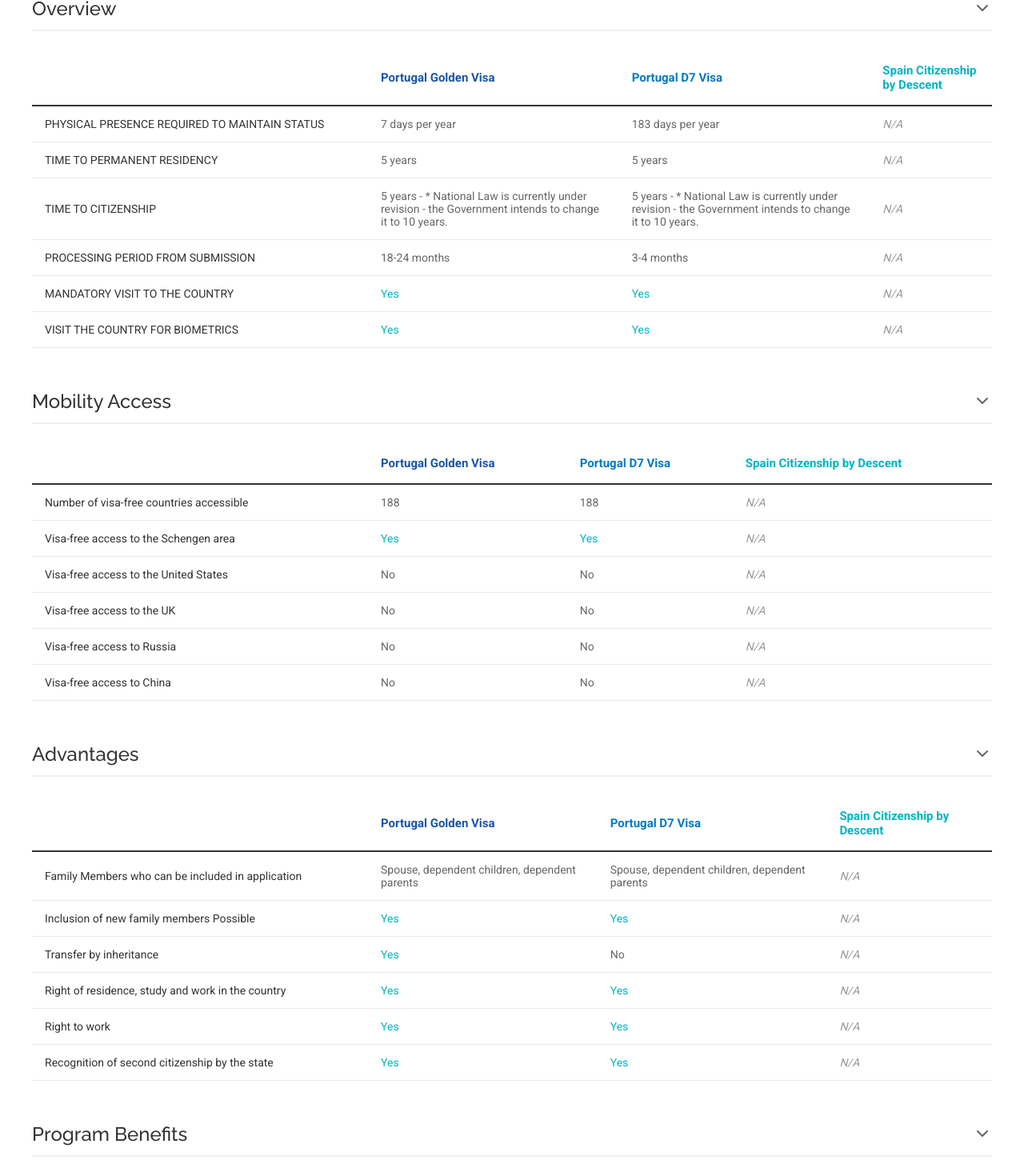
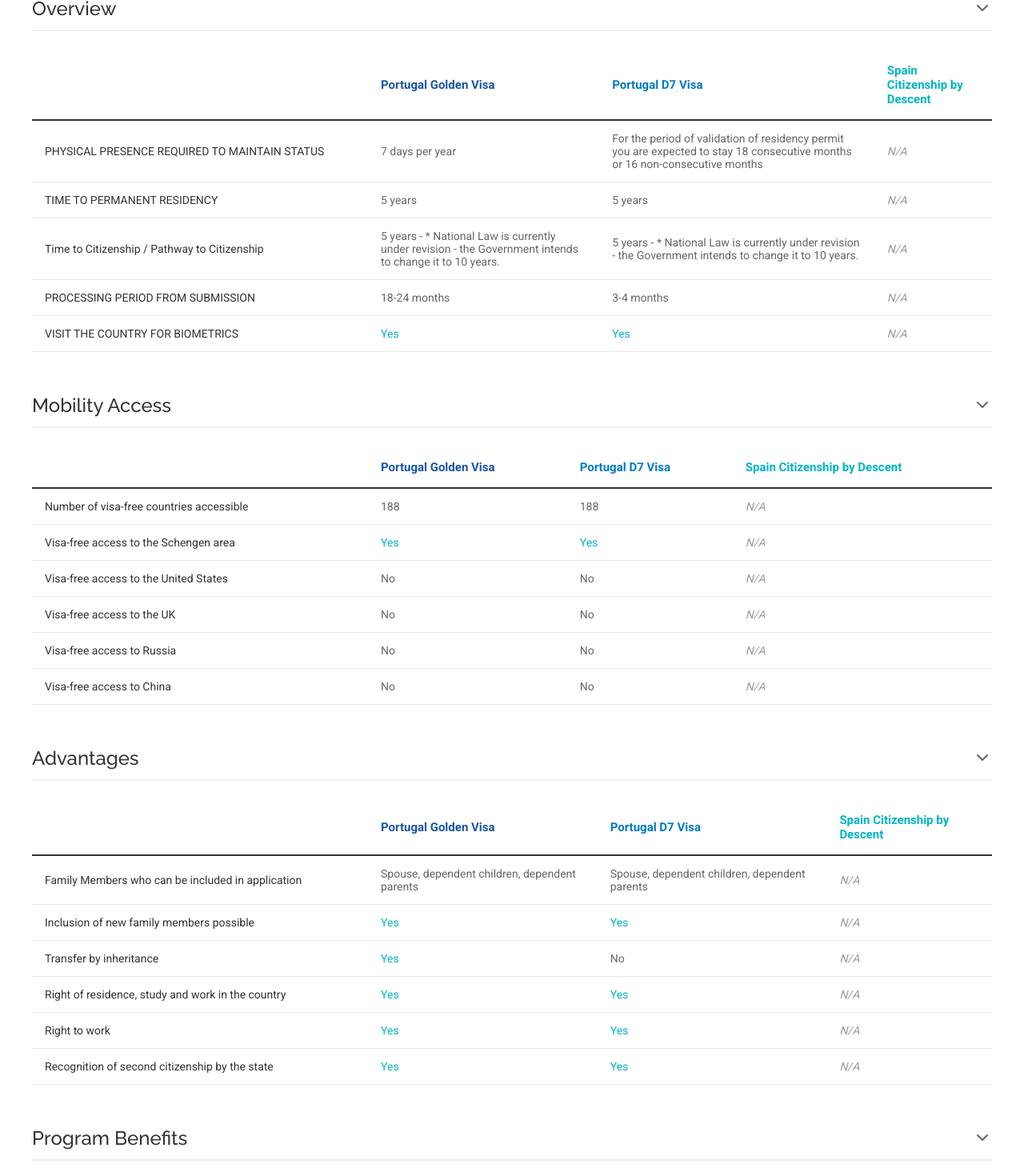
Before and after one commit to jrodriguesgcs/gcs-comparison-table, a React (Create React App) app: page / in a window 1280 px wide. Shown: the part 433-1903 px from the top of the page at 80% size. Built offline with nearby package versions, Linux system fonts and the light colour scheme.

Commit message:
Update App.js

```diff
--- a/src/App.js
+++ b/src/App.js
@@ -31,9 +31,8 @@
     "Antigua & Barbuda CBI": {
       "PHYSICAL PRESENCE REQUIRED TO MAINTAIN STATUS": "5 days in total in the first 5 years",
       "TIME TO PERMANENT RESIDENCY": "0",
-      "TIME TO CITIZENSHIP": "4-6 months",
+      "Time to Citizenship / Pathway to Citizenship": "4-6 months",
       "PROCESSING PERIOD FROM SUBMISSION": "3-6 months",
-      "MANDATORY VISIT TO THE COUNTRY": "Yes",
       "VISIT THE COUNTRY FOR BIOMETRICS": "No",
       "Number of visa-free countries accessible": "150",
       "Visa-free access to the Schengen area": "Yes",
@@ -42,7 +41,7 @@
       "Visa-free access to Russia": "Yes",
       "Visa-free access to China": "Yes",
       "Family Members who can be included in application": "Spouse, children under 30, parents/grandparents over 55, siblings over 18",
-      "Inclusion of new family members Possible": "Yes",
+      "Inclusion of new family members possible": "Yes",
       "Transfer by inheritance": "No",
       "Right of residence, study and work in the country": "No",
       "Right to work": "Yes",
@@ -71,9 +70,8 @@
     "Cyprus Golden Visa": {
       "PHYSICAL PRESENCE REQUIRED TO MAINTAIN STATUS": "Visit island once every two years",
       "TIME TO PERMANENT RESIDENCY": "0",
-      "TIME TO CITIZENSHIP": "7 years (or 3 if you know the language)",
+      "Time to Citizenship / Pathway to Citizenship": "7 years (or 3 if you know the language)",
       "PROCESSING PERIOD FROM SUBMISSION": "3 months",
-      "MANDATORY VISIT TO THE COUNTRY": "Yes",
       "VISIT THE COUNTRY FOR BIOMETRICS": "Yes",
       "Number of visa-free countries accessible": "0",
       "Visa-free access to the Schengen area": "No",
@@ -82,7 +80,7 @@
       "Visa-free access to Russia": "No",
       "Visa-free access to China": "No",
       "Family Members who can be included in application": "Spouse, children under 25 (financially dependent + student)",
-      "Inclusion of new family members Possible": "Yes",
+      "Inclusion of new family members possible": "Yes",
       "Transfer by inheritance": "N/A",
       "Right of residence, study and work in the country": "Yes",
       "Right to work": "Limited",
@@ -111,9 +109,8 @@
     "Dominica CBI": {
       "PHYSICAL PRESENCE REQUIRED TO MAINTAIN STATUS": "0",
       "TIME TO PERMANENT RESIDENCY": "0",
-      "TIME TO CITIZENSHIP": "6-7 months",
+      "Time to Citizenship / Pathway to Citizenship": "6-7 months",
       "PROCESSING PERIOD FROM SUBMISSION": "6-8 months",
-      "MANDATORY VISIT TO THE COUNTRY": "No",
       "VISIT THE COUNTRY FOR BIOMETRICS": "No",
       "Number of visa-free countries accessible": "142",
       "Visa-free access to the Schengen area": "Yes",
@@ -122,7 +119,7 @@
       "Visa-free access to Russia": "Yes",
       "Visa-free access to China": "Yes",
       "Family Members who can be included in application": "Spouse, children under 30, parents/grandparents over 65",
-      "Inclusion of new family members Possible": "Yes",
+      "Inclusion of new family members possible": "Yes",
       "Transfer by inheritance": "No",
       "Right of residence, study and work in the country": "No",
       "Right to work": "Yes",
@@ -151,9 +148,8 @@
     "Greece Golden Visa": {
       "PHYSICAL PRESENCE REQUIRED TO MAINTAIN STATUS": "0",
       "TIME TO PERMANENT RESIDENCY": "0",
-      "TIME TO CITIZENSHIP": "7 years",
+      "Time to Citizenship / Pathway to Citizenship": "7 years",
       "PROCESSING PERIOD FROM SUBMISSION": "8 months",
-      "MANDATORY VISIT TO THE COUNTRY": "No",
       "VISIT THE COUNTRY FOR BIOMETRICS": "Yes",
       "Number of visa-free countries accessible": "29",
       "Visa-free access to the Schengen area": "Yes",
@@ -162,7 +158,7 @@
       "Visa-free access to Russia": "No",
       "Visa-free access to China": "No",
       "Family Members who can be included in application": "Spouse, children under 21, parents of applicant/spouse",
-      "Inclusion of new family members Possible": "Yes",
+      "Inclusion of new family members possible": "Yes",
       "Transfer by inheritance": "N/A",
       "Right of residence, study and work in the country": "Yes",
       "Right to work": "No",
@@ -191,9 +187,8 @@
     "Greece Digital Nomad Visa": {
       "PHYSICAL PRESENCE REQUIRED TO MAINTAIN STATUS": "183",
       "TIME TO PERMANENT RESIDENCY": "5",
-      "TIME TO CITIZENSHIP": "7",
+      "Time to Citizenship / Pathway to Citizenship": "7",
       "PROCESSING PERIOD FROM SUBMISSION": "3-6 months",
-      "MANDATORY VISIT TO THE COUNTRY": "Yes",
       "VISIT THE COUNTRY FOR BIOMETRICS": "Yes",
       "Number of visa-free countries accessible": "29",
       "Visa-free access to the Schengen area": "Yes",
@@ -202,7 +197,7 @@
       "Visa-free access to Russia": "No",
       "Visa-free access to China": "No",
       "Family Members who can be included in application": "Spouse, children under 21, parents",
-      "Inclusion of new family members Possible": "Yes",
+      "Inclusion of new family members possible": "Yes",
       "Transfer by inheritance": "N/A",
       "Right of residence, study and work in the country": "Residence, not work",
       "Right to work": "No",
@@ -231,9 +226,8 @@
     "Grenada CBI": {
       "PHYSICAL PRESENCE REQUIRED TO MAINTAIN STATUS": "0",
       "TIME TO PERMANENT RESIDENCY": "0",
-      "TIME TO CITIZENSHIP": "6-7 months",
+      "Time to Citizenship / Pathway to Citizenship": "6-7 months",
       "PROCESSING PERIOD FROM SUBMISSION": "6 months",
-      "MANDATORY VISIT TO THE COUNTRY": "No",
       "VISIT THE COUNTRY FOR BIOMETRICS": "No",
       "Number of visa-free countries accessible": "148",
       "Visa-free access to the Schengen area": "Yes",
@@ -242,7 +236,7 @@
       "Visa-free access to Russia": "Yes",
       "Visa-free access to China": "Yes",
       "Family Members who can be included in application": "Spouse, children under 30, parents over 55, siblings over 18",
-      "Inclusion of new family members Possible": "Yes",
+      "Inclusion of new family members possible": "Yes",
       "Transfer by inheritance": "No",
       "Right of residence, study and work in the country": "No",
       "Right to work": "Yes",
@@ -271,9 +265,8 @@
     "Hungary Golden Visa": {
       "PHYSICAL PRESENCE REQUIRED TO MAINTAIN STATUS": "0",
       "TIME TO PERMANENT RESIDENCY": "3",
-      "TIME TO CITIZENSHIP": "8 years",
+      "Time to Citizenship / Pathway to Citizenship": "8 years",
       "PROCESSING PERIOD FROM SUBMISSION": "2-6 months",
-      "MANDATORY VISIT TO THE COUNTRY": "No",
       "VISIT THE COUNTRY FOR BIOMETRICS": "Yes",
       "Number of visa-free countries accessible": "29",
       "Visa-free access to the Schengen area": "Yes",
@@ -282,7 +275,7 @@
       "Visa-free access to Russia": "No",
       "Visa-free access to China": "No",
       "Family Members who can be included in application": "Spouse, dependent children, dependent parents",
-      "Inclusion of new family members Possible": "Yes",
+      "Inclusion of new family members possible": "Yes",
       "Transfer by inheritance": "Yes",
       "Right of residence, study and work in the country": "Yes",
       "Right to work": "Yes",
@@ -311,9 +304,8 @@
     "Ireland Start-Up Entrepreneur Programme (STEP) visa": {
       "PHYSICAL PRESENCE REQUIRED TO MAINTAIN STATUS": "180",
       "TIME TO PERMANENT RESIDENCY": "5",
-      "TIME TO CITIZENSHIP": "5",
+      "Time to Citizenship / Pathway to Citizenship": "5",
       "PROCESSING PERIOD FROM SUBMISSION": "15 working days",
-      "MANDATORY VISIT TO THE COUNTRY": "Yes",
       "VISIT THE COUNTRY FOR BIOMETRICS": "No",
       "Number of visa-free countries accessible": "1",
       "Visa-free access to the Schengen area": "No",
@@ -322,7 +314,7 @@
       "Visa-free access to Russia": "No",
       "Visa-free access to China": "No",
       "Family Members who can be included in application": "Spouse/Partner/Children under 18",
-      "Inclusion of new family members Possible": "Yes",
+      "Inclusion of new family members possible": "Yes",
       "Transfer by inheritance": "No",
       "Right of residence, study and work in the country": "Yes",
       "Right to work": "Yes",
@@ -351,9 +343,8 @@
     "Italy Elective Residency Visa": {
       "PHYSICAL PRESENCE REQUIRED TO MAINTAIN STATUS": "183+ days",
       "TIME TO PERMANENT RESIDENCY": "5",
-      "TIME TO CITIZENSHIP": "10 years",
+      "Time to Citizenship / Pathway to Citizenship": "10 years",
       "PROCESSING PERIOD FROM SUBMISSION": "2-3 months",
-      "MANDATORY VISIT TO THE COUNTRY": "Yes",
       "VISIT THE COUNTRY FOR BIOMETRICS": "Yes",
       "Number of visa-free countries accessible": "29",
       "Visa-free access to the Schengen area": "Yes",
@@ -362,7 +353,7 @@
       "Visa-free access to Russia": "No",
       "Visa-free access to China": "No",
       "Family Members who can be included in application": "Spouse, children under 18 or dependent",
-      "Inclusion of new family members Possible": "Yes",
+      "Inclusion of new family members possible": "Yes",
       "Transfer by inheritance": "Yes",
       "Right of residence, study and work in the country": "Yes to residence and study, no to work",
       "Right to work": "No",
@@ -391,9 +382,8 @@
     "Italy Digital Nomad Visa": {
       "PHYSICAL PRESENCE REQUIRED TO MAINTAIN STATUS": "183+ days",
       "TIME TO PERMANENT RESIDENCY": "5",
-      "TIME TO CITIZENSHIP": "10 years",
+      "Time to Citizenship / Pathway to Citizenship": "10 years",
       "PROCESSING PERIOD FROM SUBMISSION": "1-3 months",
-      "MANDATORY VISIT TO THE COUNTRY": "Yes",
       "VISIT THE COUNTRY FOR BIOMETRICS": "Yes",
       "Number of visa-free countries accessible": "29",
       "Visa-free access to the Schengen area": "Yes",
@@ -402,7 +392,7 @@
       "Visa-free access to Russia": "No",
       "Visa-free access to China": "No",
       "Family Members who can be included in application": "Spouse, children under 18",
-      "Inclusion of new family members Possible": "Yes",
+      "Inclusion of new family members possible": "Yes",
       "Transfer by inheritance": "Yes",
       "Right of residence, study and work in the country": "Yes",
       "Right to work": "Yes",
@@ -431,9 +421,8 @@
     "Italy Golden Visa": {
       "PHYSICAL PRESENCE REQUIRED TO MAINTAIN STATUS": "0",
       "TIME TO PERMANENT RESIDENCY": "5",
-      "TIME TO CITIZENSHIP": "10 years",
+      "Time to Citizenship / Pathway to Citizenship": "10 years",
       "PROCESSING PERIOD FROM SUBMISSION": "3-6 months",
-      "MANDATORY VISIT TO THE COUNTRY": "Yes",
       "VISIT THE COUNTRY FOR BIOMETRICS": "Yes",
       "Number of visa-free countries accessible": "29",
       "Visa-free access to the Schengen area": "Yes",
@@ -442,7 +431,7 @@
       "Visa-free access to Russia": "No",
       "Visa-free access to China": "No",
       "Family Members who can be included in application": "Spouse, children, dependent parents over 65",
-      "Inclusion of new family members Possible": "Yes",
+      "Inclusion of new family members possible": "Yes",
       "Transfer by inheritance": "Yes",
       "Right of residence, study and work in the country": "Yes",
       "Right to work": "Yes",
@@ -471,9 +460,8 @@
     "Latvia Golden Visa": {
       "PHYSICAL PRESENCE REQUIRED TO MAINTAIN STATUS": "Visit once per year",
       "TIME TO PERMANENT RESIDENCY": "5",
-      "TIME TO CITIZENSHIP": "10",
+      "Time to Citizenship / Pathway to Citizenship": "10",
       "PROCESSING PERIOD FROM SUBMISSION": "2-4 months",
-      "MANDATORY VISIT TO THE COUNTRY": "Yes",
       "VISIT THE COUNTRY FOR BIOMETRICS": "Yes",
       "Number of visa-free countries accessible": "29",
       "Visa-free access to the Schengen area": "Yes",
@@ -482,7 +470,7 @@
       "Visa-free access to Russia": "No",
       "Visa-free access to China": "No",
       "Family Members who can be included in application": "Spouse, dependent children, dependent parents and grandparents",
-      "Inclusion of new family members Possible": "Yes",
+      "Inclusion of new family members possible": "Yes",
       "Transfer by inheritance": "No",
       "Right of residence, study and work in the country": "Yes",
       "Right to work": "Yes",
@@ -511,9 +499,8 @@
     "Malta Permanent Residence Program": {
       "PHYSICAL PRESENCE REQUIRED TO MAINTAIN STATUS": "0",
       "TIME TO PERMANENT RESIDENCY": "0",
-      "TIME TO CITIZENSHIP": "7 years",
+      "Time to Citizenship / Pathway to Citizenship": "7 years",
       "PROCESSING PERIOD FROM SUBMISSION": "11-12 months",
-      "MANDATORY VISIT TO THE COUNTRY": "No",
       "VISIT THE COUNTRY FOR BIOMETRICS": "Yes",
       "Number of visa-free countries accessible": "29",
       "Visa-free access to the Schengen area": "Yes",
@@ -522,7 +509,7 @@
       "Visa-free access to Russia": "No",
       "Visa-free access to China": "No",
       "Family Members who can be included in application": "Spouse, children under 18 or dependent, dependent parents/grandparents",
-      "Inclusion of new family members Possible": "Yes",
+      "Inclusion of new family members possible": "Yes",
       "Transfer by inheritance": "N/A",
       "Right of residence, study and work in the country": "Yes",
       "Right to work": "No",
@@ -551,9 +538,8 @@
     "Malta CES": {
       "PHYSICAL PRESENCE REQUIRED TO MAINTAIN STATUS": "0",
       "TIME TO PERMANENT RESIDENCY": "0",
-      "TIME TO CITIZENSHIP": "18 months",
+      "Time to Citizenship / Pathway to Citizenship": "18 months",
       "PROCESSING PERIOD FROM SUBMISSION": "14 months",
-      "MANDATORY VISIT TO THE COUNTRY": "Yes",
       "VISIT THE COUNTRY FOR BIOMETRICS": "Yes",
       "Number of visa-free countries accessible": "190+",
       "Visa-free access to the Schengen area": "Yes",
@@ -562,7 +548,7 @@
       "Visa-free access to Russia": "e-visa",
       "Visa-free access to China": "No",
       "Family Members who can be included in application": "Spouse, dependent children up to 29, dependent parents/grandparents",
-      "Inclusion of new family members Possible": "Yes",
+      "Inclusion of new family members possible": "Yes",
       "Transfer by inheritance": "Yes",
       "Right of residence, study and work in the country": "Yes",
       "Right to work": "Yes",
@@ -591,9 +577,8 @@
     "Malta Digital Nomad Visa": {
       "PHYSICAL PRESENCE REQUIRED TO MAINTAIN STATUS": "At least 5 months to renew",
       "TIME TO PERMANENT RESIDENCY": "N/A",
-      "TIME TO CITIZENSHIP": "N/A",
+      "Time to Citizenship / Pathway to Citizenship": "N/A",
       "PROCESSING PERIOD FROM SUBMISSION": "1-3 months",
-      "MANDATORY VISIT TO THE COUNTRY": "Yes",
       "VISIT THE COUNTRY FOR BIOMETRICS": "Yes",
       "Number of visa-free countries accessible": "29",
       "Visa-free access to the Schengen area": "Yes",
@@ -602,7 +587,7 @@
       "Visa-free access to Russia": "No",
       "Visa-free access to China": "No",
       "Family Members who can be included in application": "Spouse, children under 18, dependent children over 18 in education",
-      "Inclusion of new family members Possible": "N/A",
+      "Inclusion of new family members possible": "N/A",
       "Transfer by inheritance": "N/A",
       "Right of residence, study and work in the country": "Right of stay only",
       "Right to work": "No",
@@ -631,9 +616,8 @@
     "Malta Retirement Programme": {
       "PHYSICAL PRESENCE REQUIRED TO MAINTAIN STATUS": "90 days over 5 years",
       "TIME TO PERMANENT RESIDENCY": "5",
-      "TIME TO CITIZENSHIP": "7",
+      "Time to Citizenship / Pathway to Citizenship": "7",
       "PROCESSING PERIOD FROM SUBMISSION": "2-3 months",
-      "MANDATORY VISIT TO THE COUNTRY": "Yes",
       "VISIT THE COUNTRY FOR BIOMETRICS": "Yes",
       "Number of visa-free countries accessible": "29",
       "Visa-free access to the Schengen area": "Yes",
@@ -642,7 +626,7 @@
       "Visa-free access to Russia": "No",
       "Visa-free access to China": "No",
       "Family Members who can be included in application": "Spouse, dependent children",
-      "Inclusion of new family members Possible": "Yes",
+      "Inclusion of new family members possible": "Yes",
       "Transfer by inheritance": "No",
       "Right of residence, study and work in the country": "Yes to residence, no to work",
       "Right to work": "No",
@@ -671,9 +655,8 @@
     "Malta Global Residence Programme": {
       "PHYSICAL PRESENCE REQUIRED TO MAINTAIN STATUS": "0",
       "TIME TO PERMANENT RESIDENCY": "5",
-      "TIME TO CITIZENSHIP": "7 years",
+      "Time to Citizenship / Pathway to Citizenship": "7 years",
       "PROCESSING PERIOD FROM SUBMISSION": "1-2 months",
-      "MANDATORY VISIT TO THE COUNTRY": "No",
       "VISIT THE COUNTRY FOR BIOMETRICS": "Yes",
       "Number of visa-free countries accessible": "29",
       "Visa-free access to the Schengen area": "Yes",
@@ -682,7 +665,7 @@
       "Visa-free access to Russia": "No",
       "Visa-free access to China": "No",
       "Family Members who can be included in application": "Spouse, children under 25, parents above 55",
-      "Inclusion of new family members Possible": "N/A",
+      "Inclusion of new family members possible": "N/A",
       "Transfer by inheritance": "N/A",
       "Right of residence, study and work in the country": "Yes",
       "Right to work": "Yes",
@@ -711,9 +694,8 @@
     "Portugal Golden Visa": {
       "PHYSICAL PRESENCE REQUIRED TO MAINTAIN STATUS": "7 days per year",
       "TIME TO PERMANENT RESIDENCY": "5 years",
-      "TIME TO CITIZENSHIP": "5 years - * National Law is currently under revision - the Government intends to change it to 10 years.",
+      "Time to Citizenship / Pathway to Citizenship": "5 years - * National Law is currently under revision - the Government intends to change it to 10 years.",
       "PROCESSING PERIOD FROM SUBMISSION": "18-24 months",
-      "MANDATORY VISIT TO THE COUNTRY": "Yes",
       "VISIT THE COUNTRY FOR BIOMETRICS": "Yes",
       "Number of visa-free countries accessible": "188",
       "Visa-free access to the Schengen area": "Yes",
@@ -722,19 +704,19 @@
       "Visa-free access to Russia": "No",
       "Visa-free access to China": "No",
       "Family Members who can be included in application": "Spouse, dependent children, dependent parents",
-      "Inclusion of new family members Possible": "Yes",
+      "Inclusion of new family members possible": "Yes",
       "Transfer by inheritance": "Yes",
       "Right of residence, study and work in the country": "Yes",
       "Right to work": "Yes",
       "Recognition of second citizenship by the state": "Yes",
       "Program Benefits": "Access to European healthcare and education, pathway to EU citizenship, minimal stay requirements",
       "Top 10 Countries - Demand-side": "China, Brazil, USA, Turkey, South Africa, Russia, India, Pakistan, UK, Vietnam",
-      "Minimum Investment Required": "€280,000",
+      "Minimum Investment Required": "€250,000",
       "Investment options": "Real estate funds, capital transfer, job creation",
-      "Starting Cost for 1 person Before fees": "€280,000",
-      "Cost for family of four": "€280,000",
+      "Starting Cost for 1 person Before fees": "€250,000",
+      "Cost for family of four": "Starting from €250,000",
       "Minimum holding period": "5 years",
-      "Investment refundable": "Yes",
+      "Investment refundable": "Depends on root of investment chosen - Speak to a consultant for more info",
       "Additional requirements": "Clean criminal record, health insurance",
       "Type of document": "Residence Permit",
       "Document Validity period": "2 years (renewable)",
@@ -742,18 +724,17 @@
       "Personal Tax": "Up to 48%",
       "Corporate": "21%",
       "Capital Gains": "28%",
-      "Special Tax Regime": "NHR available",
+      "Special Tax Regime": "NHR 2.0 available - pending on elegibility",
       "Details of Special Tax Regime": "Non-Habitual Resident regime offers reduced tax rates for 10 years",
       "Tax Treaty with the United States": "Yes",
       "Physical Residency Requirement": "No",
       "Additional Requirements": "Tax representative required"
     },
     "Portugal D7 Visa": {
-      "PHYSICAL PRESENCE REQUIRED TO MAINTAIN STATUS": "183 days per year",
+      "PHYSICAL PRESENCE REQUIRED TO MAINTAIN STATUS": "For the period of validation of residency permit you are expected to stay 18 consecutive months or 16 non-consecutive months",
       "TIME TO PERMANENT RESIDENCY": "5 years",
-      "TIME TO CITIZENSHIP": "5 years - * National Law is currently under revision - the Government intends to change it to 10 years.",
+      "Time to Citizenship / Pathway to Citizenship": "5 years - * National Law is currently under revision - the Government intends to change it to 10 years.",
       "PROCESSING PERIOD FROM SUBMISSION": "3-4 months",
-      "MANDATORY VISIT TO THE COUNTRY": "Yes",
       "VISIT THE COUNTRY FOR BIOMETRICS": "Yes",
       "Number of visa-free countries accessible": "188",
       "Visa-free access to the Schengen area": "Yes",
@@ -762,17 +743,17 @@
       "Visa-free access to Russia": "No",
       "Visa-free access to China": "No",
       "Family Members who can be included in application": "Spouse, dependent children, dependent parents",
-      "Inclusion of new family members Possible": "Yes",
+      "Inclusion of new family members possible": "Yes",
       "Transfer by inheritance": "No",
       "Right of residence, study and work in the country": "Yes",
       "Right to work": "Yes",
       "Recognition of second citizenship by the state": "Yes",
       "Program Benefits": "Low income requirements, access to healthcare and education, suitable for retirees",
       "Top 10 Countries - Demand-side": "USA, UK, Canada, Brazil, France, Germany, Netherlands, South Africa, Israel, Australia",
-      "Minimum Investment Required": "€760/month passive income",
+      "Minimum Investment Required": "€870/month passive income",
       "Investment options": "Proof of passive income",
-      "Starting Cost for 1 person Before fees": "€9,120/year",
-      "Cost for family of four": "€15,000/year",
+      "Starting Cost for 1 person Before fees": "€10,500/year",
+      "Cost for family of four": "€22,000/year",
       "Minimum holding period": "N/A",
       "Investment refundable": "N/A",
       "Additional requirements": "Proof of accommodation, health insurance",
@@ -782,7 +763,7 @@
       "Personal Tax": "Up to 48%",
       "Corporate": "21%",
       "Capital Gains": "28%",
-      "Special Tax Regime": "NHR available",
+      "Special Tax Regime": "NHR 2.0 available - pending on elegibility",
       "Details of Special Tax Regime": "Non-Habitual Resident regime offers reduced tax rates for 10 years",
       "Tax Treaty with the United States": "Yes",
       "Physical Residency Requirement": "Yes - 183 days",
@@ -791,9 +772,8 @@
     "Spain Citizenship by Descent": {
       "PHYSICAL PRESENCE REQUIRED TO MAINTAIN STATUS": "N/A",
       "TIME TO PERMANENT RESIDENCY": "N/A",
-      "TIME TO CITIZENSHIP": "N/A",
+      "Time to Citizenship / Pathway to Citizenship": "N/A",
       "PROCESSING PERIOD FROM SUBMISSION": "N/A",
-      "MANDATORY VISIT TO THE COUNTRY": "N/A",
       "VISIT THE COUNTRY FOR BIOMETRICS": "N/A",
       "Number of visa-free countries accessible": "N/A",
       "Visa-free access to the Schengen area": "N/A",
@@ -802,7 +782,7 @@
       "Visa-free access to Russia": "N/A",
       "Visa-free access to China": "N/A",
       "Family Members who can be included in application": "N/A",
-      "Inclusion of new family members Possible": "N/A",
+      "Inclusion of new family members possible": "N/A",
       "Transfer by inheritance": "N/A",
       "Right of residence, study and work in the country": "N/A",
       "Right to work": "N/A",
@@ -837,9 +817,8 @@
       indicators: [
         "PHYSICAL PRESENCE REQUIRED TO MAINTAIN STATUS",
         "TIME TO PERMANENT RESIDENCY",
-        "TIME TO CITIZENSHIP",
+        "Time to Citizenship / Pathway to Citizenship",
         "PROCESSING PERIOD FROM SUBMISSION",
-        "MANDATORY VISIT TO THE COUNTRY",
         "VISIT THE COUNTRY FOR BIOMETRICS"
       ]
     },
@@ -858,7 +837,7 @@
       name: "Advantages",
       indicators: [
         "Family Members who can be included in application",
-        "Inclusion of new family members Possible",
+        "Inclusion of new family members possible",
         "Transfer by inheritance",
         "Right of residence, study and work in the country",
         "Right to work",
```
